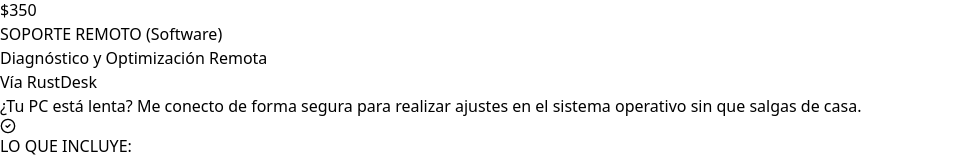
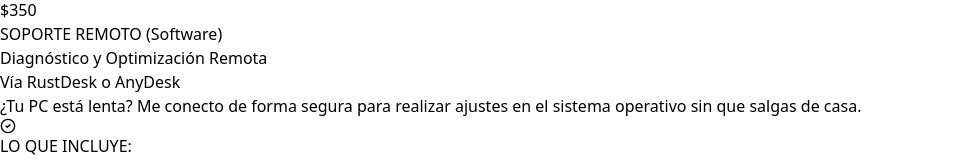
Before and after one commit to CesarMah/Servicios-techfix, a React (Vite) app: page / in a window 1280 px wide. Shown: the part 266-426 px from the top of the page, without its empty margins (0-967 px from the left). Built offline with nearby package versions, Linux system fonts and the light colour scheme.

Commit message:
Incluye cambio acceso remoto

```diff
--- a/src/App.jsx
+++ b/src/App.jsx
@@ -17,7 +17,7 @@ const services = [
     id: 1,
     category: "SOPORTE REMOTO (Software)",
     title: "Diagnóstico y Optimización Remota",
-    subtitle: "Vía RustDesk",
+    subtitle: "Vía RustDesk o AnyDesk",
     price: 350,
     description: "¿Tu PC está lenta? Me conecto de forma segura para realizar ajustes en el sistema operativo sin que salgas de casa.",
     icon: <Monitor className="w-8 h-8 text-blue-500" />,
```
